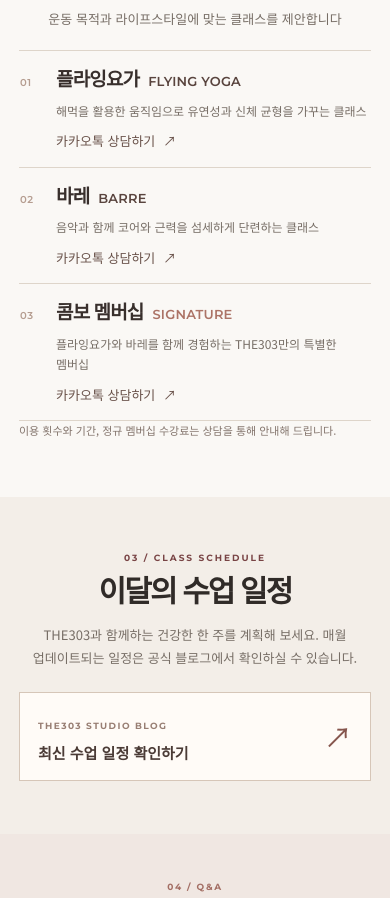
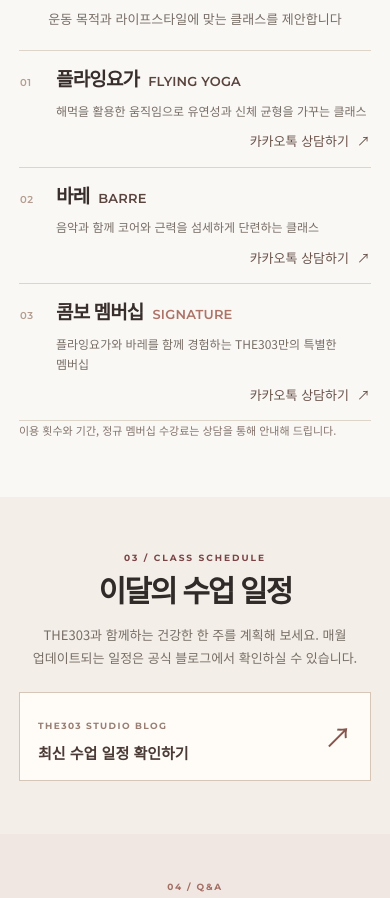
Before and after one commit to the303studio/the303-studio, a plain HTML site: page program-guide.html in a window 390 px wide. Shown: the part 1349-2247 px from the top of the page. Drawn offline with Linux system fonts and the light colour scheme.

Commit message:
V67-01 - Mobile Guide CSS Update

```diff
--- a/css/program-guide-v01.css
+++ b/css/program-guide-v01.css
@@ -338,7 +338,7 @@ body[data-page="program-guide"] .guide-membership-note{
  body[data-page="program-guide"] .guide-membership-name .guide-membership-en{font-size:13px}
  body[data-page="program-guide"] .guide-membership-desc{font-size:12px;line-height:1.7;margin-top:6px!important}
  body[data-page="program-guide"] .guide-membership-go{
-   grid-column:2;justify-content:flex-start;padding:6px 0 0;
+   grid-column:2;justify-content:flex-end;padding:6px 0 0;
    font-size:11.5px;
  }
  body[data-page="program-guide"] .guide-membership-note{text-align:left;font-size:11px}
```
